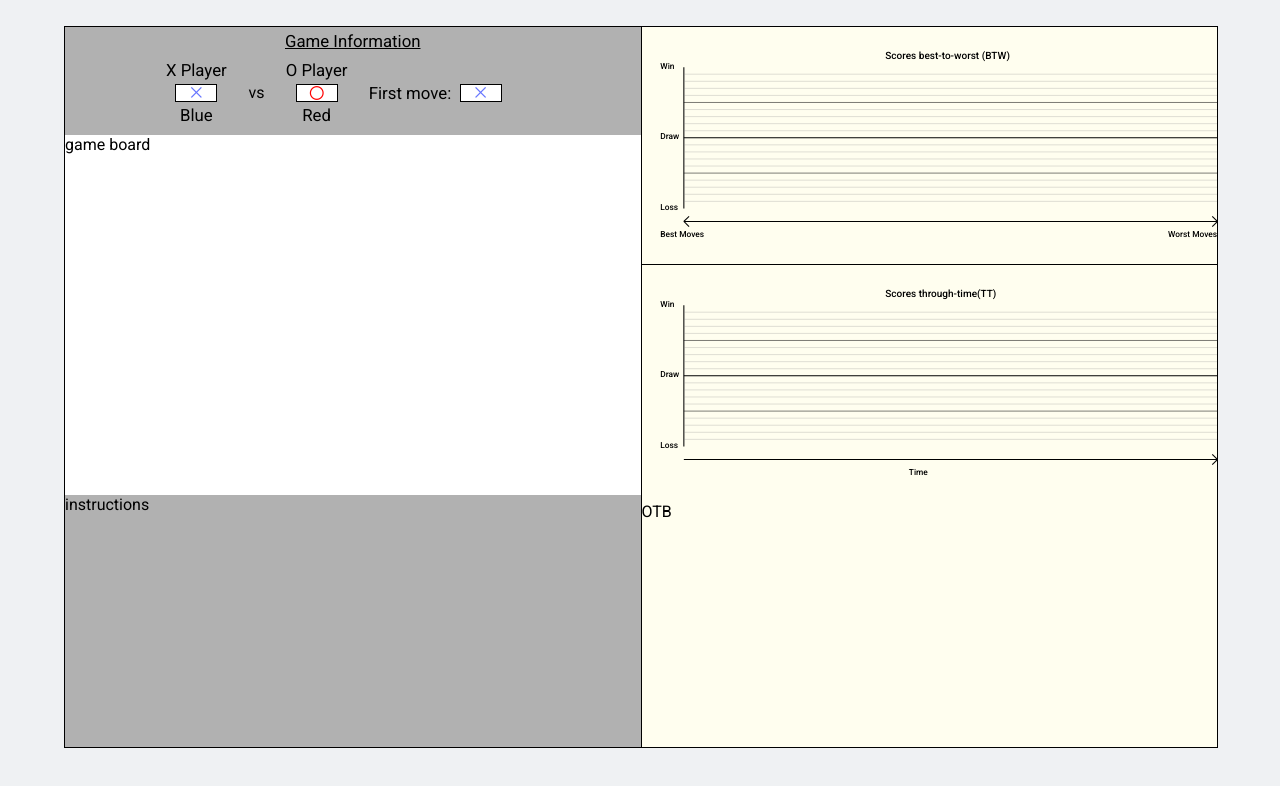
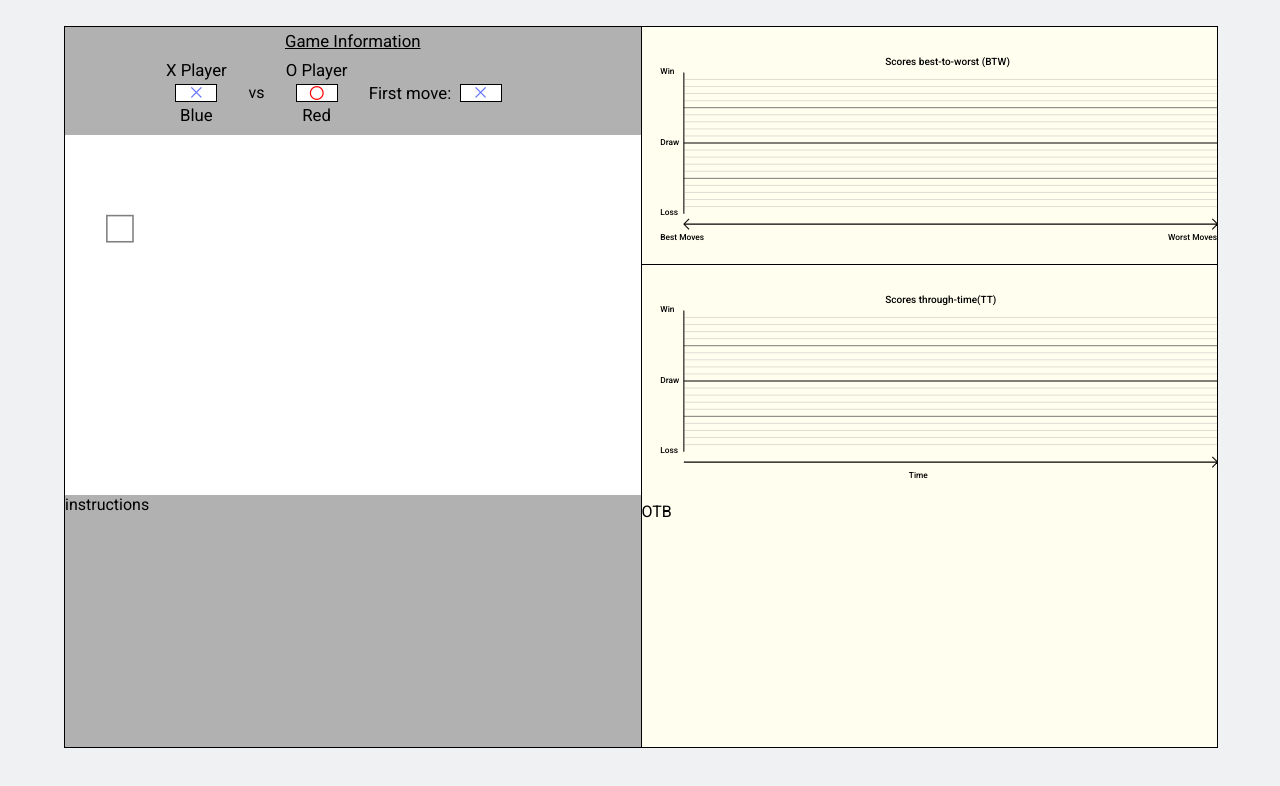
Before and after one commit to montaser85/mnk_task1, a Svelte app: page / in a window 1280 px wide. Shown: the top 786 px of the page. Built offline with nearby package versions, Linux system fonts and the light colour scheme.

Commit message:
board start

```diff
--- a/src/App.svelte
+++ b/src/App.svelte
@@ -1,6 +1,7 @@
 <script>
   import BestToWorst from "./components/BestToWorst.svelte";
   import ScoresThroughTime from "./components/ScoresThroughTime.svelte";
+  import GameBoard from "./components/GameBoard.svelte";
 </script>
 
 <main>
@@ -34,7 +35,7 @@
                     </div>
                 </div>
             </div>
-            <div id="GameBoard">game board</div>
+            <div id="GameBoard"><GameBoard /></div>
             <div id="GameInstructions">instructions</div>
         </div>
         <div id="explanation">
--- a/src/components/BestToWorst.svelte
+++ b/src/components/BestToWorst.svelte
@@ -8,8 +8,8 @@
 
     let btw_x1=80;
     let btw_x2=1100;
-    let btw_y1=345;
-    let btw_y2=345;
+    let btw_y1=340;
+    let btw_y2=340;
 
     let arrow1_x1=btw_x1;
     let arrow1_x2=btw_x1+10;
@@ -39,13 +39,15 @@
     let xIndex;
     let y_label_offsetX=45;
     let y_label_offsetY=3;
+    let viewBoxWidth=1100;
+    let viewBoxHeight=380;
     // console.log(xScaleTicks.indexOf(1))
 </script>
 
 <main>
     <div id="chart">
-        <svg id="svgCharts" viewBox="0 0 1100 400"
-        preserveAspectRatio="xMinYMid meet">
+        <svg id="svgCharts" width="100%" height="100%" viewBox="0 0 {viewBoxWidth} {viewBoxHeight}"
+        >
             <g id="ChartView">
                 <text class="ChartHeading" x={((btw_x2-btw_x1)/2)-y_label_offsetX} y={y_axis_y1-(5*y_label_offsetY)}>Scores best-to-worst (BTW)</text>
                 <line class="axis" x1={y_axis_x1} y1={y_axis_y1} x2={y_axis_x2} y2={y_axis_y2}/>
@@ -84,8 +86,6 @@
     }
     #svgCharts{
         display: flex;
-        width: 100%;
-        height: 100%;
         overflow: hidden;
     }
     #ChartView{
--- a/src/components/GameBoard.svelte
+++ b/src/components/GameBoard.svelte
@@ -0,0 +1,37 @@
+<script>
+    import { scaleLinear, scaleOrdinal } from "d3-scale";
+
+    let GB_X1=80;
+    let GB_Y1=0;
+
+    let viewBoxWidth=1100;
+    let viewBoxHeight=380;
+</script>
+<main>
+    <div id="GameBoard">
+        <svg id="svgBoard" width="100%" height="100%" viewBox="0 0 {viewBoxWidth} {viewBoxHeight}"
+        preserveAspectRatio="xMinYMid meet">
+            <g id="BoardView">
+                <rect id="BoardBox" x={GB_X1} y={GB_Y1} width=50 height=50/>
+            </g>
+        </svg>
+    </div>
+</main>
+<style>
+    #GameBoard{
+        display: flex;
+        width: 100%;
+        height: 100%;
+        overflow: hidden;
+
+    }
+    #svgBoard{
+        display: flex;
+        overflow: hidden;
+    }
+    #BoardBox{
+        fill: none;
+        stroke: gray;
+        stroke-width: 3px;
+    }
+</style>
--- a/src/components/ScoresThroughTime.svelte
+++ b/src/components/ScoresThroughTime.svelte
@@ -8,8 +8,8 @@
 
     let btw_x1=80;
     let btw_x2=1100;
-    let btw_y1=345;
-    let btw_y2=345;
+    let btw_y1=340;
+    let btw_y2=340;
 
     let arrow1_x1=btw_x1;
     let arrow1_x2=btw_x1+10;
@@ -39,12 +39,14 @@
     let xIndex;
     let y_label_offsetX=45;
     let y_label_offsetY=3;
+    let viewBoxWidth=1100;
+    let viewBoxHeight=380;
     // console.log(xScaleTicks.indexOf(1))
 </script>
 
 <main>
     <div id="chart">
-        <svg id="svgCharts" viewBox="0 0 1100 400"
+        <svg id="svgCharts" width="100%" height="100%" viewBox="0 0 {viewBoxWidth} {viewBoxHeight}"
         preserveAspectRatio="xMinYMid meet">
             <g id="ChartView">
                 <text class="ChartHeading" x={((btw_x2-btw_x1)/2)-y_label_offsetX} y={y_axis_y1-(5*y_label_offsetY)}>Scores through-time(TT)</text>
@@ -83,8 +85,6 @@
     }
     #svgCharts{
         display: flex;
-        width: 100%;
-        height: 100%;
         overflow: hidden;
     }
     #ChartView{
```
